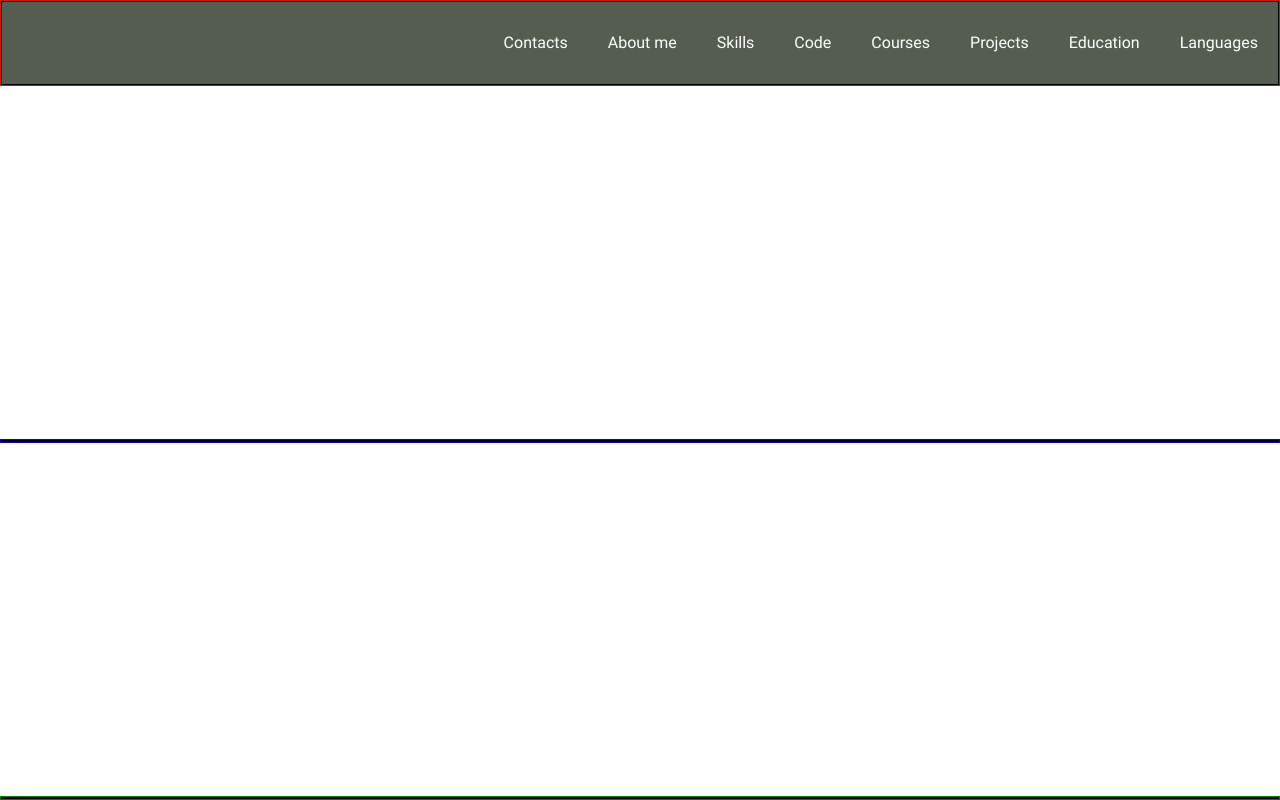
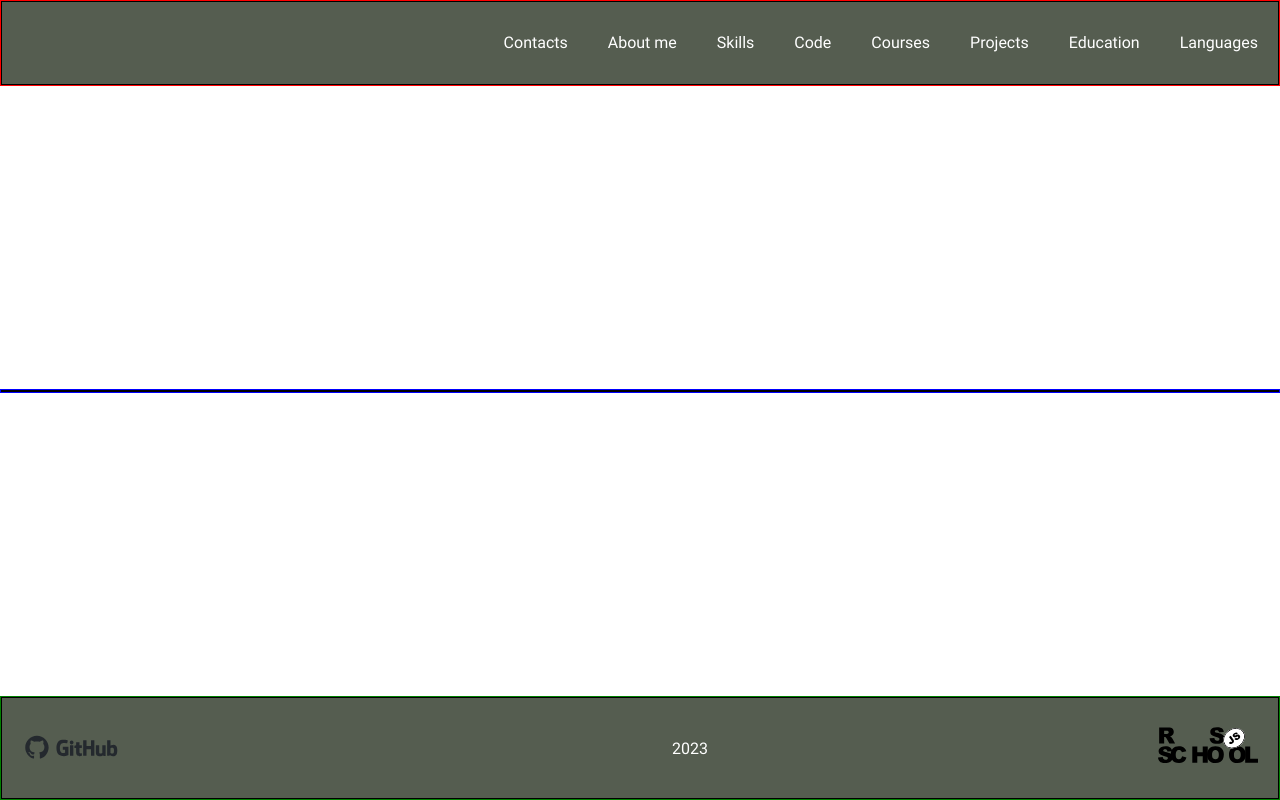
Before and after one commit to Haggard923/rsschool-cv, a plain HTML site: page index.html in a window 1280 px wide. Drawn offline with Linux system fonts and the light colour scheme.

Commit message:
feat: add logotypes and links to footer

```diff
--- a/index.html
+++ b/index.html
@@ -28,7 +28,11 @@
         <div class="container"></div>
     </main>
     <footer class="footer">
-        <div class="container"></div>
+        <div class="footer-container">
+            <a href="https://github.com/Haggard923" class="footer-git"></a>
+            <p class="footer-text">2023</p>
+            <a href="https://rs.school/js/" class="footer-rss"></a>
+        </div>
     </footer>
 </body>
 </html>
--- a/style.css
+++ b/style.css
@@ -21,6 +21,7 @@ html {
 body {
     font-family: 'Roboto';
     font-size: 16px;
+    font-weight: 400px;
 
     min-height: 100vh;
     margin: 0;
@@ -59,7 +60,21 @@ body {
     border: 1px solid black;
     max-width: 1440px;
     margin: 0 auto;
+    padding: 0;
     background-color: #555D50;
+}
+
+.footer-container {
+    border: 1px solid black;
+    max-width: 1440px;
+    margin: 0 auto;
+    padding: 0;
+    color: white;
+    background-color: #555D50;
+
+    display: flex;
+    justify-content: space-between;
+    align-items: center;
 }
 
 .nav-list {
@@ -83,3 +98,21 @@ body {
 .nav-link:hover {
     color: #FFA500;
 }
+
+.footer-git {
+    display: block;
+    background-image: url(./assets/img/github-logo-vector.svg);
+    background-repeat: no-repeat;
+    width: 200px;
+    height: 100px;
+    margin: 0 20px;
+}
+
+.footer-rss {
+    display: block;
+    background-image: url(./assets/img/rs_school_js.svg);
+    background-repeat: no-repeat;
+    width: 100px;
+    height: 45px;
+    margin: 0 20px;
+}
```
